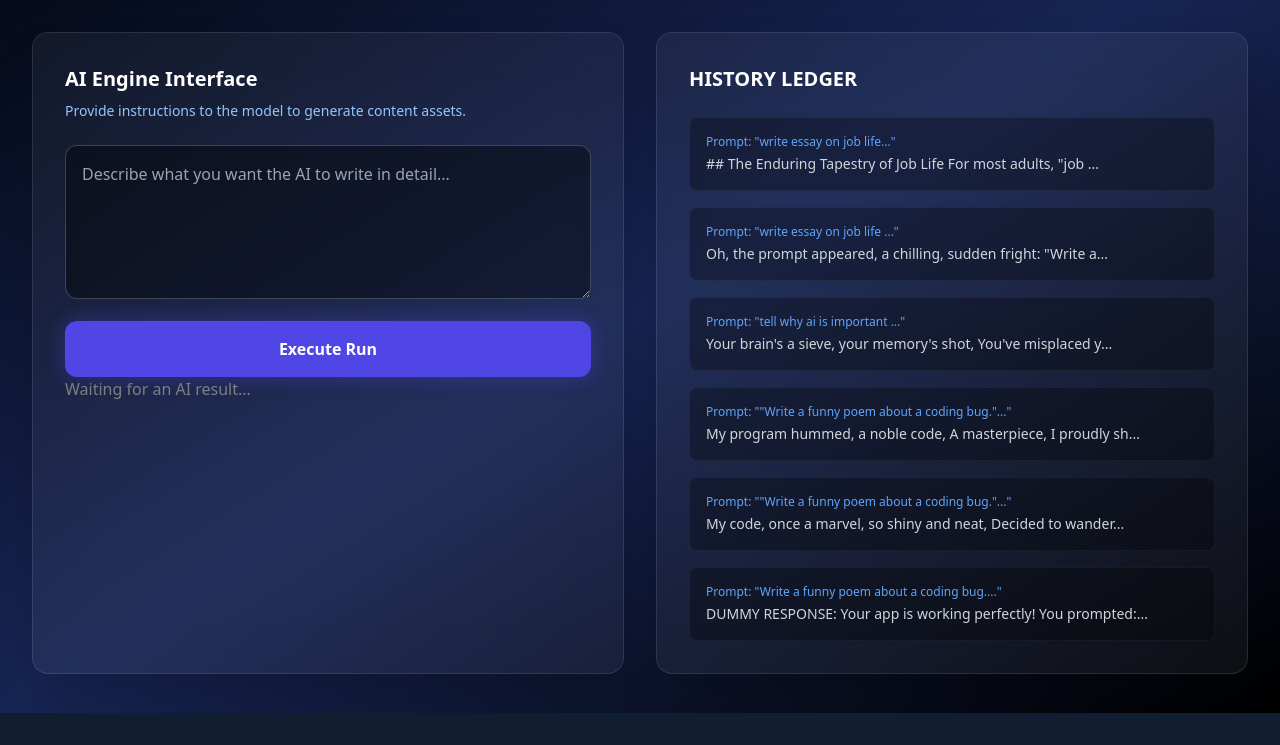
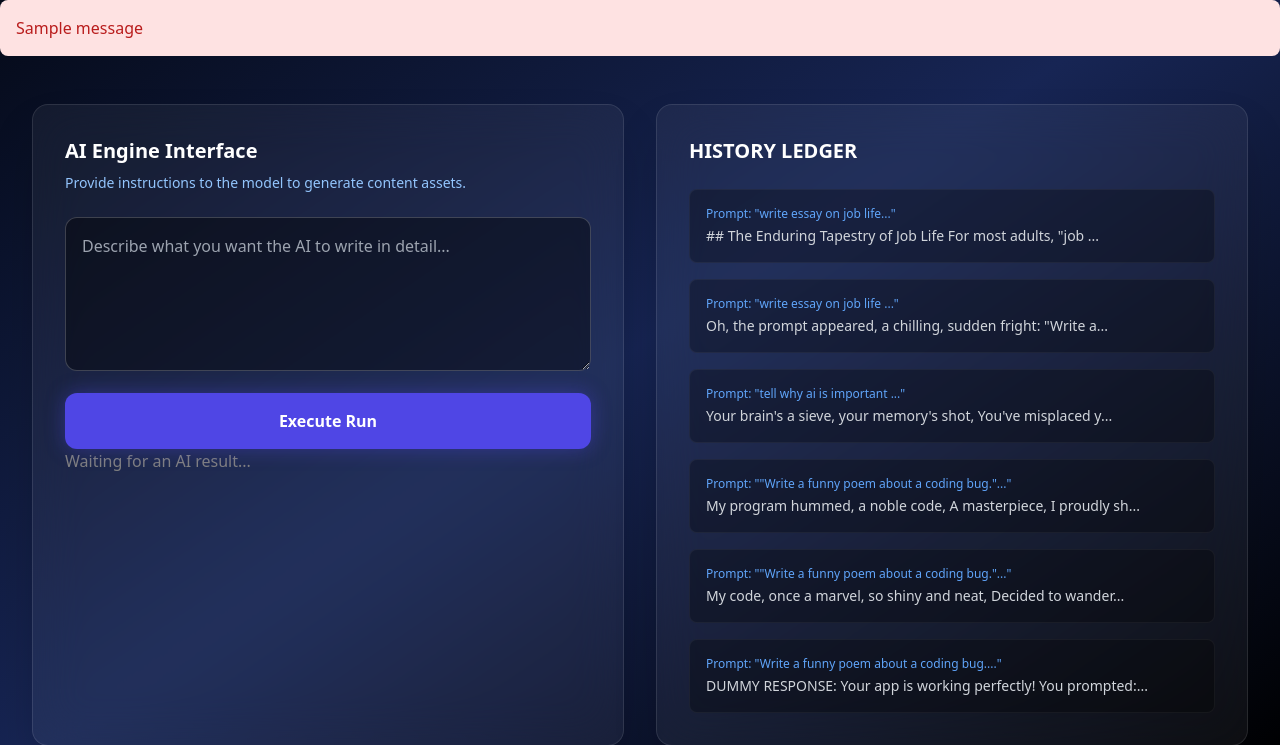
Before and after one commit to JASMIT01/promptcraft, a Flask app: page /dashboard in a window 1280 px wide. Shown: the part 87-832 px from the top of the page. Before the commit the page ends 800 px from the top, so only its background shows below. Run offline with Flask 3, Linux system fonts and the light colour scheme; a user stored in the database is signed in; one stand-in notice (Sample message) is shown; some libraries are stand-ins or nearby versions.

Commit message:
Implement flash messages in dashboard.html
Added flash message support to dashboard template.

```diff
--- a/templates/dashboard.html
+++ b/templates/dashboard.html
@@ -1,6 +1,15 @@
 {% extends 'base.html' %}
 
 {% block content %}
+{% with messages = get_flashed_messages() %}
+  {% if messages %}
+    <div class="p-4 bg-red-100 text-red-700 rounded-lg mb-4">
+      {% for message in messages %}
+        <p>{{ message }}</p>
+      {% endfor %}
+    </div>
+  {% endif %}
+{% endwith %}
 <div class="container mx-auto p-8">
     <div class="grid grid-cols-1 md:grid-cols-2 gap-8">
 
```
